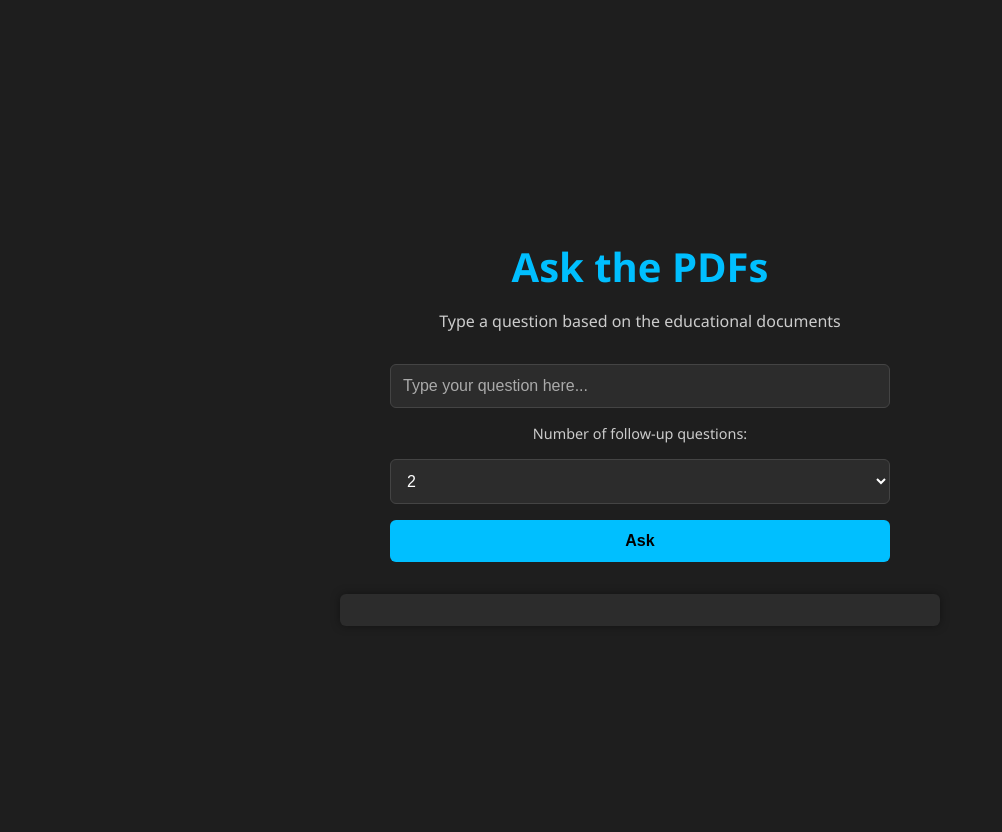
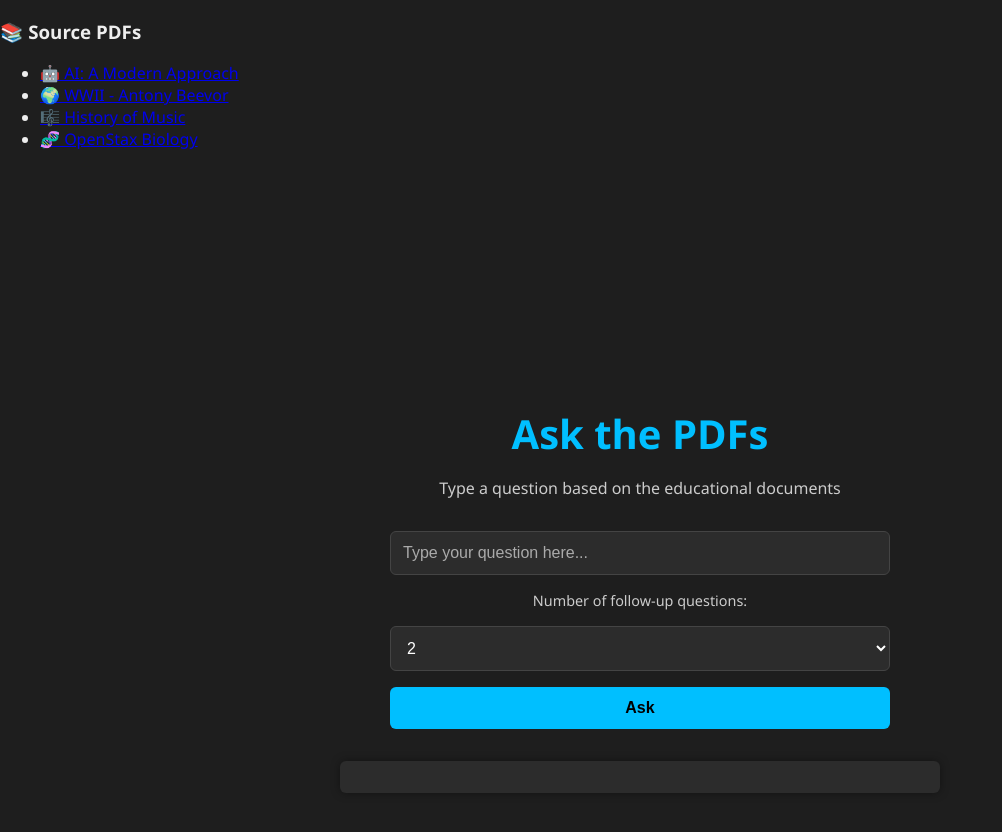
Before and after one commit to Grelaa/rag-ui, a plain HTML site: page index.html in a window 1280 px wide. Shown: the whole page, without its empty margins (0-1002 px from the left). Drawn offline with Linux system fonts and the light colour scheme.

Commit message:
Update index.html

```diff
--- a/index.html
+++ b/index.html
@@ -6,6 +6,17 @@
   <link rel="stylesheet" href="styles.css" />
 </head>
 <body>
+
+  <div class="sidebar">
+    <h3>📚 Source PDFs</h3>
+    <ul>
+      <li><a href="https://raw.githubusercontent.com/yanshengjia/ml-road/47cadb02faa756f85fd2f058e31221cc8223b97a/resources/Artificial%20Intelligence%20-%20A%20Modern%20Approach%20(3rd%20Edition).pdf" target="_blank">🤖 AI: A Modern Approach</a></li>
+      <li><a href="https://prussia.online/Data/Book/th/the-second-world-war-2012/Beevor%20A.%20The%20Second%20World%20War%20(2012),%20OCR.pdf" target="_blank">🌍 WWII - Antony Beevor</a></li>
+      <li><a href="https://archive.org/details/cu31924022441871" target="_blank">🎼 History of Music</a></li>
+      <li><a href="https://assets.openstax.org/oscms-prodcms/media/documents/Biology2e-WEB_ICOFkGu.pdf" target="_blank">🧬 OpenStax Biology</a></li>
+    </ul>
+  </div>
+
   <div class="wrapper">
     <div class="content">
       <h2 class="title">Ask the PDFs</h2>
```
Lines whose indentation alone changed are shown as unchanged.
